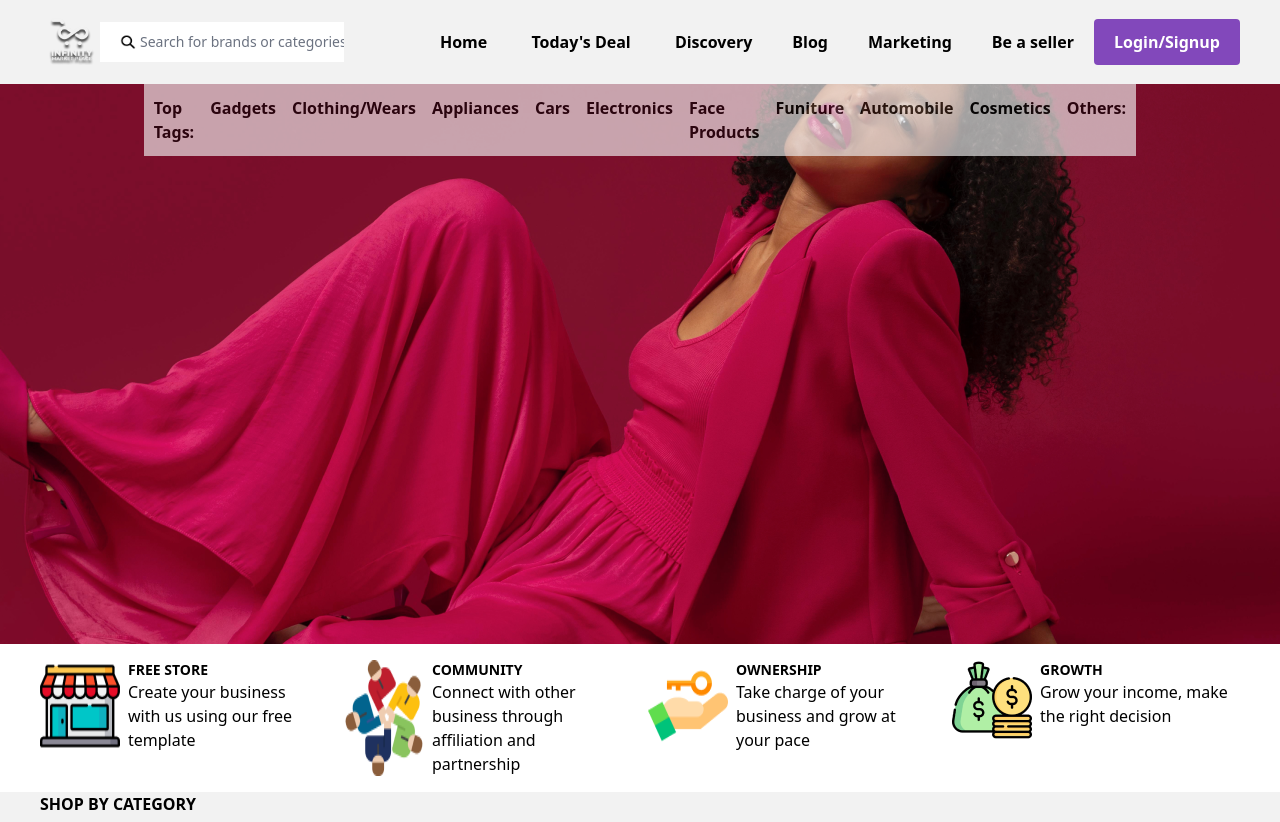
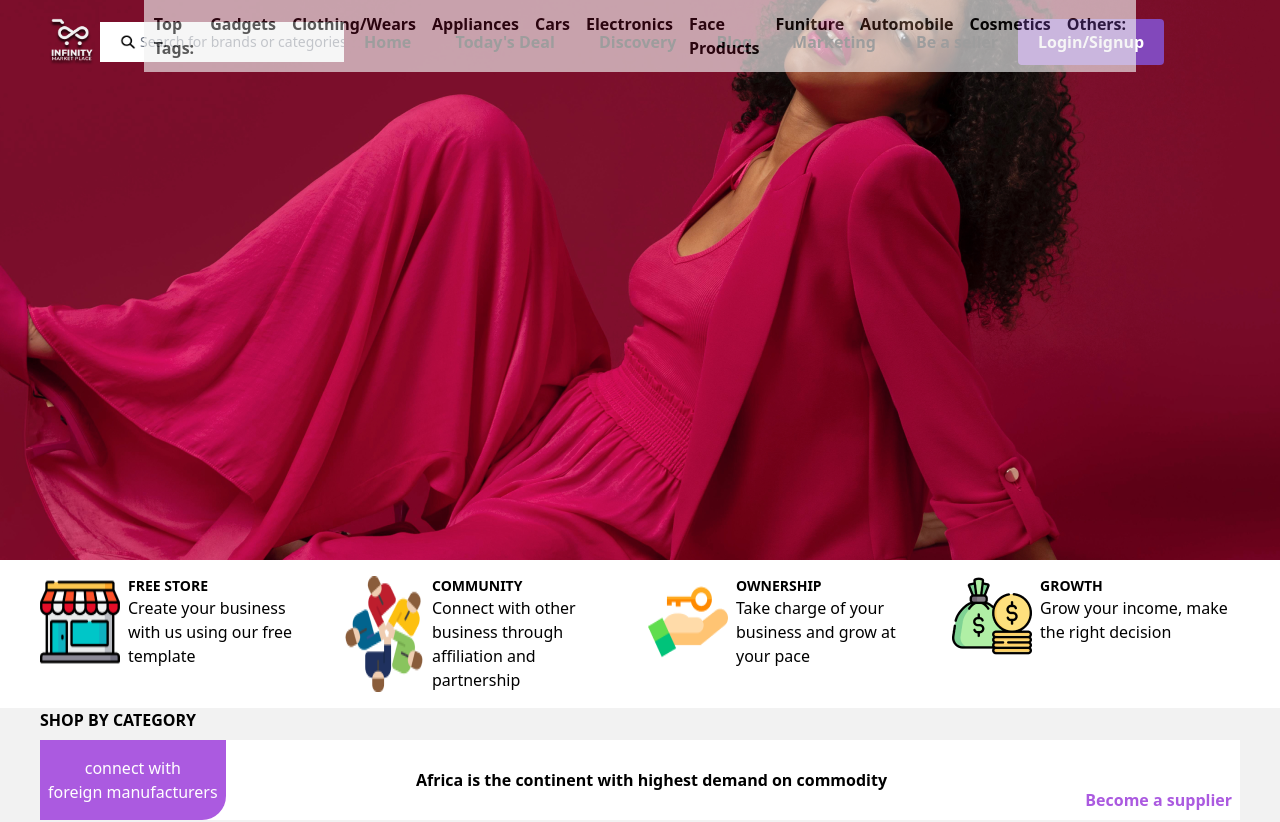
Before and after one commit to O-GDev/InfinityProductMarket, a React (Vite) app: page /producthome in a window 1280 px wide. Shown: the top 822 px of the page. Built offline with nearby package versions, Linux system fonts and the light colour scheme.

Commit message:
first commit

```diff
--- a/src/screens/productplacehome.jsx
+++ b/src/screens/productplacehome.jsx
@@ -54,7 +54,7 @@ useEffect(()=>{
   return (
     <>
     <div style={{backgroundColor:'#F2F2F2', paddingBottom:20}}>
-    <nav style={{}}>
+    <nav style={{position:'fixed'}}>
       <div className='flex px-10 py-3' style={{ justifyContent: 'space-between' }}>
         <div className='flex flex-row'>
           <img src='/assets/2 2 (1).png' style={{ width: '60px', height: '60px' }} />
```
